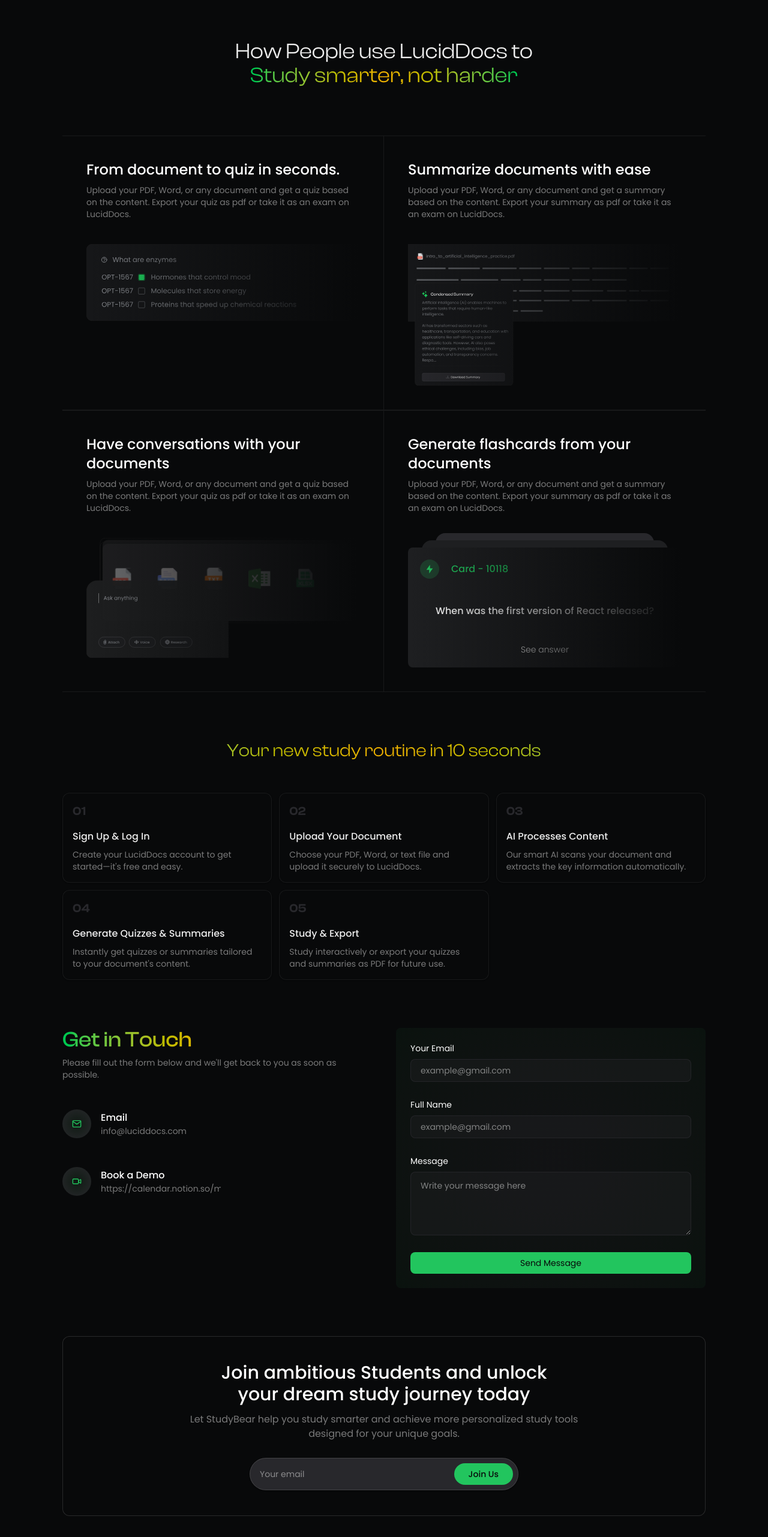
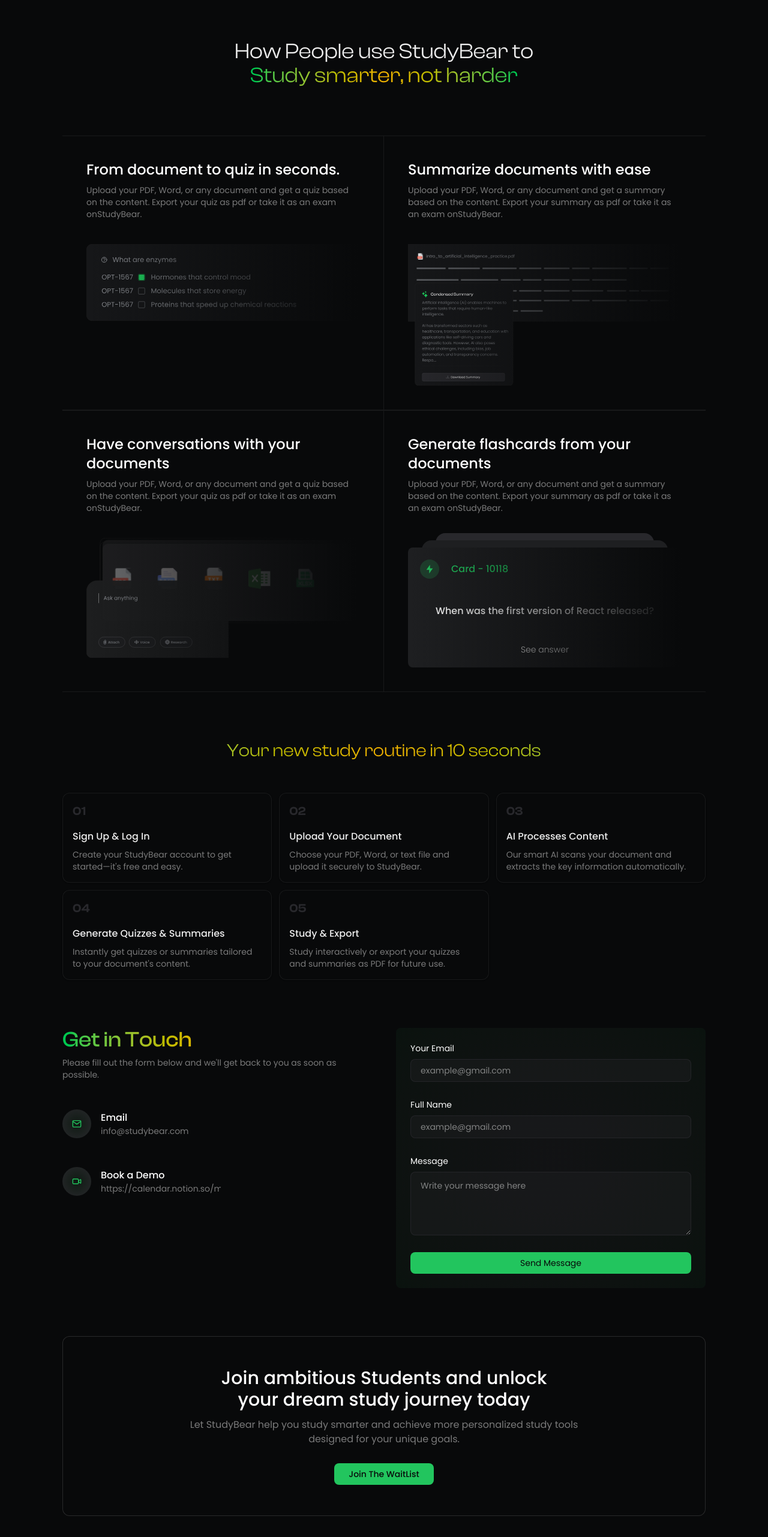
Before and after one commit to Codebee50/luciddocs-frontend, a Next.js app: page / in a window 1280 px wide. Shown: the part 1753-4316 px from the top of the page at 60% size. Built offline with nearby package versions, Linux system fonts and the light colour scheme.

Commit message:
use appname everywhere

```diff
--- a/app/layout.tsx
+++ b/app/layout.tsx
@@ -1,6 +1,7 @@
 import type { Metadata } from "next";
 import { Geist, Geist_Mono } from "next/font/google";
 import "./globals.css";
+import { appConfig } from "@/constants";
 
 const geistSans = Geist({
   variable: "--font-geist-sans",
@@ -13,8 +14,8 @@
 });
 
 export const metadata: Metadata = {
-  title: "LucidDocs",
-  description: "Advanced AI-Powered insights into your documents",
+  title: appConfig.appName,
+  description: "Advanced AI-Powered insights into your study materials",
 };
 
 export default function RootLayout({
--- a/app/waitlist/page.tsx
+++ b/app/waitlist/page.tsx
@@ -83,7 +83,7 @@
         </div>
       </div>
 
-      <div className="w-full max-w-[700px] mx-auto mt-20  shadow-xl shadow-senary/50 bg-grey01 rounded-xl p-6">
+      <div className="w-full max-w-[700px] mx-auto mt-20  shadow-xl shadow-senary/50 bg-grey01 rounded-xl px-6 py-14">
         {isSubmitted ? (
           <div className="flex flex-col items-center justify-center gap-2 my-5">
             <p className="text-white sm:text-2xl text-xl font-clash">
@@ -100,7 +100,7 @@
             </Link>
           </div>
         ) : (
-          <form onSubmit={handleSubmit} className="flex flex-col mt-5 w-full">
+          <form onSubmit={handleSubmit} className="flex flex-col  w-full">
             <p className="text-white sm:text-2xl text-xl font-clash font-medium">
               Join the Waitlist
             </p>
--- a/components/Footer.tsx
+++ b/components/Footer.tsx
@@ -1,16 +1,24 @@
 import Image from "next/image";
 import React from "react";
-
+import { appConfig } from "@/constants";
 const Footer = () => {
   return (
     <footer className="w-full bg-[#101011] py-6 mt-16">
       <div className="max-w-[1200px] mx-auto flex flex-col md:flex-row items-center justify-between px-6 md:px-10 lg:px-16 gap-4">
         <div className="flex flex-row items-center gap-2">
-          <Image src="/logo.svg" alt="LucidDocs Logo" width={40} height={40} />
-          <span className="text-white font-clash text-lg font-medium">LucidDocs</span>
+          <Image
+            src="/logo.svg"
+            alt={`${appConfig.appName} Logo`}
+            width={40}
+            height={40}
+          />
+          <span className="text-white font-clash text-lg font-medium">
+            {appConfig.appName}
+          </span>
         </div>
         <div className="text-gray-400 text-sm font-poppins text-center md:text-right">
-          &copy; {new Date().getFullYear()} LucidDocs. All rights reserved.
+          &copy; {new Date().getFullYear()} {appConfig.appName}. All rights
+          reserved.
         </div>
       </div>
     </footer>
--- a/constants/index.ts
+++ b/constants/index.ts
@@ -1,4 +1,4 @@
 export const appConfig = {
-    appName: "LucidDocs",
-    email: "info@luciddocs.com"
+    appName: "StudyBear",
+    email: "info@studybear.com"
 }
--- a/sections/Benefits.tsx
+++ b/sections/Benefits.tsx
@@ -12,6 +12,7 @@
 import GenerateQuizIllustrationContent from "@/components/landing/GenerateQuizIllustrationContent";
 import Marquee from "@/components/Marquee";
 import { RiFlashlightFill } from "react-icons/ri";
+import { appConfig } from "@/constants";
 
 const fadeUpVariant: Variants = {
   hidden: { opacity: 0, y: 40 },
@@ -29,7 +30,7 @@
     <div className="section-container  bg-bg-primary w-full scroll-mt-[70px]" id="about">
       <div className="w-full flex flex-col items-center justify-center">
         <h2 className="sm:text-4xl text-2xl text-center font-clash">
-          How People use LucidDocs to <br />
+          How People use {appConfig.appName} to <br />
           <span className="gradient-text">Study smarter, not harder</span>
         </h2>
       </div>
@@ -43,7 +44,7 @@
             <p className="text-denary/70 font-poppins text-sm">
               Upload your PDF, Word, or any document and get a quiz based on the
               content. Export your quiz as pdf or take it as an exam on
-              LucidDocs.
+              {appConfig.appName}.
             </p>
           </div>
 
@@ -67,7 +68,7 @@
             <p className="text-denary/70 font-poppins text-sm">
               Upload your PDF, Word, or any document and get a summary based on
               the content. Export your summary as pdf or take it as an exam on
-              LucidDocs.
+              {appConfig.appName}.
             </p>
           </div>
 
@@ -93,7 +94,7 @@
             <p className="text-denary/70 font-poppins text-sm">
               Upload your PDF, Word, or any document and get a quiz based on the
               content. Export your quiz as pdf or take it as an exam on
-              LucidDocs.
+              {appConfig.appName}.
             </p>
           </div>
 
@@ -117,7 +118,7 @@
             <p className="text-denary/70 font-poppins text-sm">
               Upload your PDF, Word, or any document and get a summary based on
               the content. Export your summary as pdf or take it as an exam on
-              LucidDocs.
+              {appConfig.appName}.
             </p>
           </div>
 
--- a/sections/CallToAction.tsx
+++ b/sections/CallToAction.tsx
@@ -1,4 +1,5 @@
 import React from "react";
+import Link from "next/link";
 
 const CallToAction = () => {
   return (
@@ -12,10 +13,14 @@
         <p className="text-denary/70 text-center text-sm sm:text-base mt-3 mb-7 max-w-2xl">
           Let StudyBear help you study smarter and achieve more personalized study tools designed for your unique goals.
         </p>
-        <form className="flex flex-row items-center gap-2 bg-quaternary border border-denary/20 rounded-full px-2 py-2 shadow-sm w-full max-w-md">
+        {/* <form className="flex flex-row items-center gap-2 bg-quaternary border border-denary/20 rounded-full px-2 py-2 shadow-sm w-full max-w-md">
           <input type="email" placeholder="Your email" className="bg-transparent outline-none border-none px-2 text-sm flex-1" />
           <button type="submit" className="bg-senary text-bg-primary rounded-full px-6 py-2 text-sm font-medium text-nowrap shrink-0 cursor-pointer">Join <span className="hidden sm:inline">Us</span></button>
-        </form>
+        </form> */}
+
+        <Link href="/waitlist">
+          <button className="bg-senary text-bg-primary rounded-lg px-6 py-2 text-sm font-medium text-nowrap shrink-0 cursor-pointer">Join The WaitList</button>
+        </Link>
       </div>
     </div>
   );
--- a/sections/HowItWorks.tsx
+++ b/sections/HowItWorks.tsx
@@ -3,6 +3,7 @@
 import { UserPlus, FileUp, Sparkles, ListChecks, FileText } from "lucide-react";
 import Image from "next/image";
 import { motion, Variants } from "framer-motion";
+import { appConfig } from "@/constants";
 
 const containerVariants = {
   hidden: {},
@@ -25,13 +26,13 @@
       icon: UserPlus,
       title: "Sign Up & Log In",
       short_description:
-        "Create your LucidDocs account to get started—it's free and easy.",
+        `Create your ${appConfig.appName} account to get started—it's free and easy.`,
     },
     {
       icon: FileUp,
       title: "Upload Your Document",
       short_description:
-        "Choose your PDF, Word, or text file and upload it securely to LucidDocs.",
+        `Choose your PDF, Word, or text file and upload it securely to ${appConfig.appName}.`,
     },
     {
       icon: Sparkles,
```
